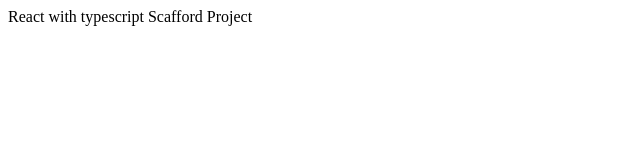
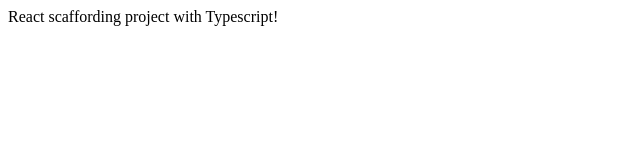
Before and after one commit to HHEntertainment/react-ts-scafford, a React app: page / in a window 1280 px wide. Shown: the top 160 px of the page, without its empty margins (0-640 px from the left). Built offline with nearby package versions, Linux system fonts and the light colour scheme.

Commit message:
Add react-router-dom template

```diff
--- a/package.json
+++ b/package.json
@@ -9,6 +9,7 @@
     "react": "^16.12.0",
     "react-dom": "^16.12.0",
     "react-redux": "^7.1.3",
+    "react-router-dom": "^5.1.2",
     "react-thunk": "^1.0.0",
     "redux-thunk": "^2.3.0",
     "reselect": "^4.0.0",
--- a/src/components/App.tsx
+++ b/src/components/App.tsx
@@ -1,7 +1,10 @@
 import * as React from 'react';
-import { AppWrapper } from './styled';
-import { Action } from '../store'
-import { Post } from '../store/Board'
+import { BrowserRouter, Route } from 'react-router-dom';
+
+import { Action } from '../store';
+import { Post } from '../store/Board';
+
+import Board from './Board';
 
 type Props = {
   fetchPostList: Action,
@@ -10,8 +13,8 @@
 
 export default (props: Props) => {
   return (
-    <AppWrapper>
-      React with typescript Scafford Project
-    </AppWrapper>
+    <BrowserRouter>
+      <Route path="/" component={Board} />
+    </BrowserRouter>
   )
 }
--- /dev/null
+++ b/src/components/Board/index.tsx
@@ -0,0 +1,10 @@
+import * as React from 'react';
+
+type Props = {
+}
+
+export default (props: Props) => {
+  return (
+    <div>React scaffording project with Typescript!</div>
+  )
+}
--- a/src/components/index.tsx
+++ b/src/components/index.tsx
@@ -1,8 +1,8 @@
 import { connect } from 'react-redux';
-import App from './App';
 
 import { fetchPostList } from '../store/Board/actions';
 import { getPosts } from '../store/Board/selectors';
+import App from './App';
 
 export default connect(
   state => ({
--- a/src/components/styled.ts
+++ /dev/null
@@ -1,4 +0,0 @@
-import styled from 'styled-components';
-
-export const AppWrapper = styled.div`
-`;
--- a/src/index.tsx
+++ b/src/index.tsx
@@ -7,10 +7,8 @@
 
 import reducers from './store/reducers';
 import initializeStore from './store/initializeStore';
-import { SupportedEnv } from './env';
-
+import { loadEnvVariables, SupportedEnv } from './env';
 import App from './components';
-import { loadEnvVariables } from './env';
 
 loadEnvVariables(process.env.NODE_ENV);
 const composeEnhancers = process.env.NODE_ENV === SupportedEnv.DEVELOPMENT ? composeWithDevTools : compose;
@@ -24,4 +22,4 @@
   <Provider store={store}>
     <App />
   </Provider>
-, document.getElementById("root"));
+, document.getElementById('root'));
--- a/tslint.json
+++ b/tslint.json
@@ -1,3 +1,4 @@
 {
-  "extends": "tslint-config-standard"
+  "extends": "tslint-config-standard",
+  "semicolon": false,
 }
```
Also changed, not shown: 1 other file (tests, documents, lock files or other folders).
